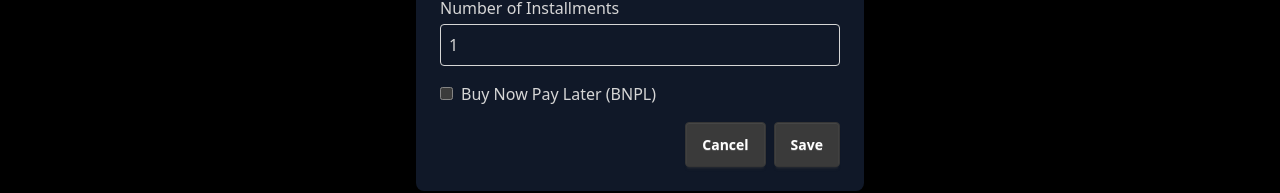
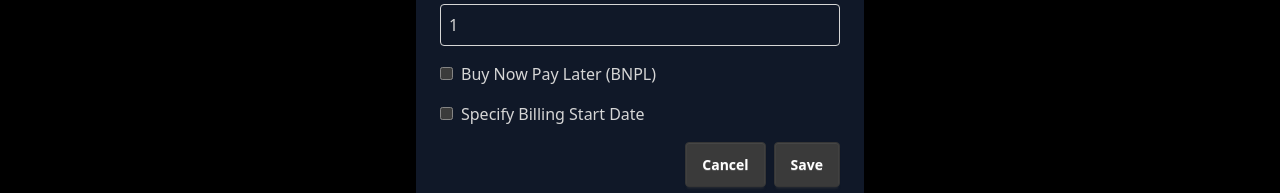
Before and after one commit to JohnPevien/credit-card-tracker, a Next.js app: page /purchases in a window 1280 px wide. Both pictures are taken after typing "Sample" into the empty fields and a click on the button "Add Purchase". Shown: the part 571-764 px from the top of the page. Built offline with nearby package versions, Linux system fonts and the light colour scheme; no server answers; the database is empty.

Commit message:
feat: add start billing date
start billing date does not depend on BNPL anymore, but has its own checkbox.

```diff
--- a/src/app/purchases/page.tsx
+++ b/src/app/purchases/page.tsx
@@ -18,6 +18,7 @@ export default function PurchasesPage() {
     description: "",
     num_installments: "1",
     is_bnpl: false,
+    use_billing_start_date: false,
   });
   const [filterPerson, setFilterPerson] = useState<string>("");
   const [filterCard, setFilterCard] = useState<string>("");
@@ -111,6 +112,7 @@ export default function PurchasesPage() {
       description: "",
       num_installments: "1",
       is_bnpl: false,
+      use_billing_start_date: false,
     });
     setIsModalOpen(true);
   }
@@ -146,7 +148,7 @@ export default function PurchasesPage() {
     try {
       const purchaseData = {
         ...formData,
-        billing_start_date: formData.is_bnpl
+        billing_start_date: formData.use_billing_start_date
           ? formData.billing_start_date
           : undefined,
         total_amount: parseFloat(formData.total_amount),
@@ -173,7 +175,7 @@ export default function PurchasesPage() {
 
       for (let i = 0; i < purchaseData.num_installments; i++) {
         // Calculate the transaction date
-        const startDate = formData.billing_start_date
+        const startDate = formData.use_billing_start_date
           ? new Date(formData.billing_start_date)
           : new Date(formData.purchase_date);
         const transactionDate = new Date(startDate);
@@ -438,7 +440,17 @@ export default function PurchasesPage() {
                 />
                 <label>Buy Now Pay Later (BNPL)</label>
               </div>
-              {formData.is_bnpl && (
+              <div className="mb-4 flex items-center">
+                <input
+                  type="checkbox"
+                  name="use_billing_start_date"
+                  checked={formData.use_billing_start_date}
+                  onChange={handleInputChange}
+                  className="mr-2"
+                />
+                <label>Specify Billing Start Date</label>
+              </div>
+              {formData.use_billing_start_date && (
                 <div className="mb-4">
                   <label className="block mb-1">Billing Start Date</label>
                   <input
```
